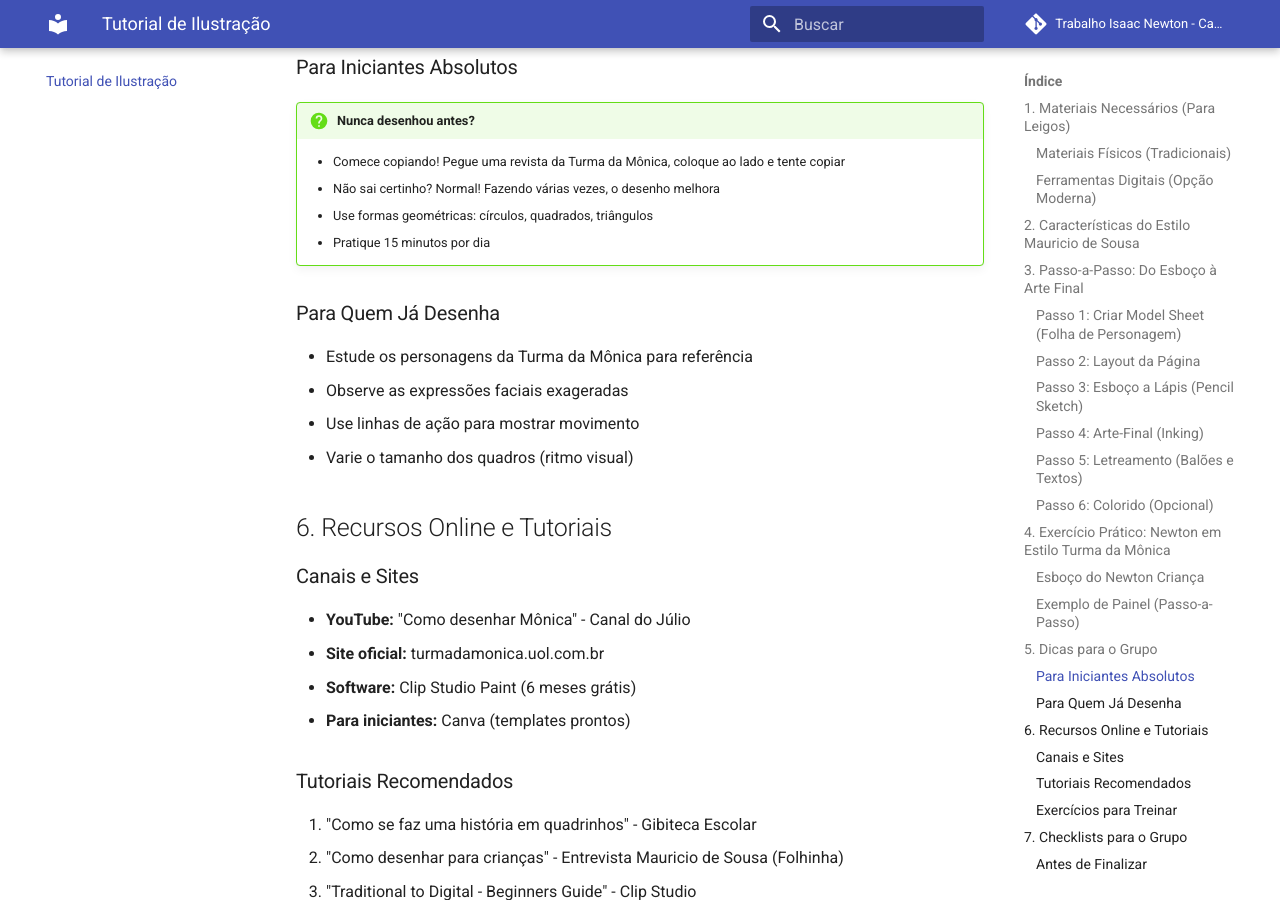
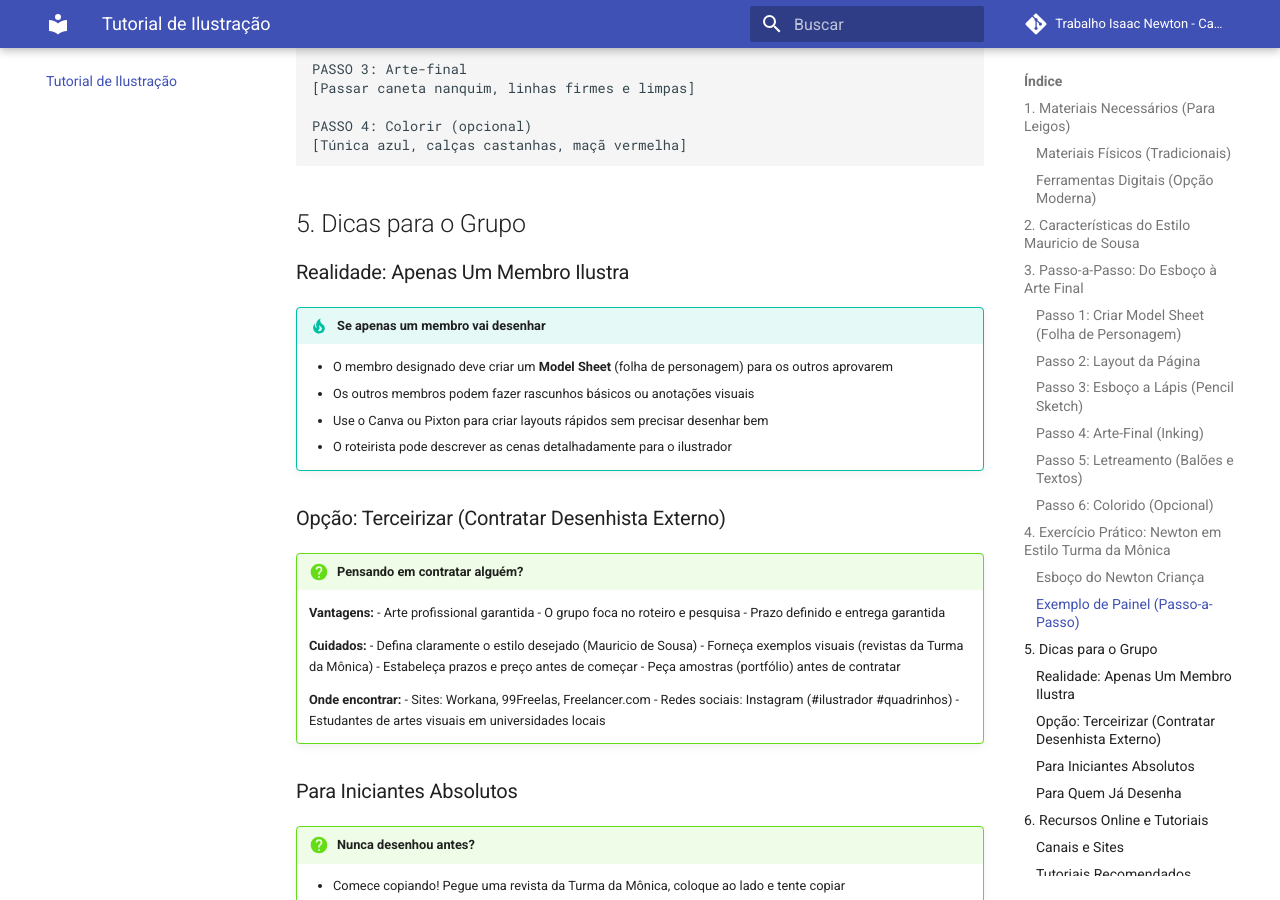
Before and after one commit to dionarley/Trabaho_Fisica_Conceit_1_per_Divulgacao_Cient, an MkDocs documentation site: the page built from docs/tutorial-ilustracao.md, in a window 1280 px wide and 900 px high, scrolled down 3634 px. Built offline with MkDocs 1.6.1 and Material for MkDocs 9.7.7, drawn with Linux system fonts in a browser that asks for light colours; comment, search, counter and statistics services are not loaded; some of the changed text lies outside the part shown.

Commit message:
docs: atualiza tutorial - apenas um membro ou terceirização

```diff
--- a/docs/tutorial-ilustracao.md
+++ b/docs/tutorial-ilustracao.md
@@ -3,6 +3,12 @@
 !!! info "Para Membros do Grupo"
     Este tutorial é um guia prático para ilustrar quadrinhos, especialmente no estilo Mauricio de Sousa.
     É voltado tanto para iniciantes quanto para quem já tem experiência.
+
+!!! warning "Importante: Realidade do Grupo"
+    - **Apenas um membro pode ilustrar:** É provável que apenas um membro do grupo tenha habilidade ou interesse em desenhar.
+    - **Terceirização:** Existe a possibilidade de contratar um desenhista externo (freelancer) para fazer as ilustrações.
+    - **Opção mista:** O grupo faz o roteiro e contrata alguém para ilustrar.
+    - **Não precisa todos desenharem:** O importante é o conteúdo final, não quem desenhou.
 
 ## 1. Materiais Necessários (Para Leigos)
 
@@ -128,6 +134,33 @@
 
 ## 5. Dicas para o Grupo
 
+### Realidade: Apenas Um Membro Ilustra
+
+!!! tip "Se apenas um membro vai desenhar"
+    - O membro designado deve criar um **Model Sheet** (folha de personagem) para os outros aprovarem
+    - Os outros membros podem fazer rascunhos básicos ou anotações visuais
+    - Use o Canva ou Pixton para criar layouts rápidos sem precisar desenhar bem
+    - O roteirista pode descrever as cenas detalhadamente para o ilustrador
+
+### Opção: Terceirizar (Contratar Desenhista Externo)
+
+!!! question "Pensando em contratar alguém?"
+    **Vantagens:**
+    - Arte profissional garantida
+    - O grupo foca no roteiro e pesquisa
+    - Prazo definido e entrega garantida
+
+    **Cuidados:**
+    - Defina claramente o estilo desejado (Mauricio de Sousa)
+    - Forneça exemplos visuais (revistas da Turma da Mônica)
+    - Estabeleça prazos e preço antes de começar
+    - Peça amostras (portfólio) antes de contratar
+
+    **Onde encontrar:**
+    - Sites: Workana, 99Freelas, Freelancer.com
+    - Redes sociais: Instagram (#ilustrador #quadrinhos)
+    - Estudantes de artes visuais em universidades locais
+
 ### Para Iniciantes Absolutos
 
 !!! question "Nunca desenhou antes?"
@@ -188,15 +221,31 @@
 
 ## 8. Próximos Passos
 
-1. O grupo deve decidir: arte física (lápis/caneta) ou digital?
-2. Definir quem vai desenhar cada parte
-3. Cada membro treina o estilo (copiando Mônica, Cebolinha, etc.)
+### Cenário 1: Um Membro do Grupo Ilustra
+1. Definir quem será o ilustrador oficial
+2. Este membro cria o Model Sheet para aprovação do grupo
+3. Grupo foca no roteiro e pesquisa enquanto um desenha
 4. Reunir esboços e escolher os melhores
 5. Fazer arte-final e colorir
 6. Montar as páginas no computador (ou grampear folhas)
 
+### Cenário 2: Terceirizar (Contratar Externo)
+1. Grupo termina o roteiro completo
+2. Criar briefig detalhado (estilo, personagens, cenas)
+3. Buscar desenhistas em plataformas online
+4. Pedir orçamento e prazo de entrega
+5. Fornecer exemplos visuais (estilo Mauricio de Sousa)
+6. Aprovar esboços e receber arte final
+7. Grupo monta as páginas com as ilustrações recebidas
+
+### Cenário 3: Uso de Ferramentas Digitais Sem Desenho
+1. Usar Canva ou Pixton para criar quadrinhos sem desenhar
+2. Templates prontos com personagens
+3. Personalizar textos e balões
+4. Exportar como PDF ou imagens
+
 !!! success "Dica Final"
-    Não tenha medo de errar! O estilo Mauricio de Sousa é divertido justamente porque
-    permite imperfeições e exageros. O importante é a história e a diversão!
+    Não importa quem desenhe ou se terceirizaram: o importante é a história educativa!
+    O estilo Mauricio de Sousa pode ser adaptado por profissionais ou ferramentas digitais.
 
-    **Pratique todo dia por 15 minutos e verá evolução em uma semana!**
+    **Foque no conteúdo pedagógico e na diversão da aprendizagem!**
```
